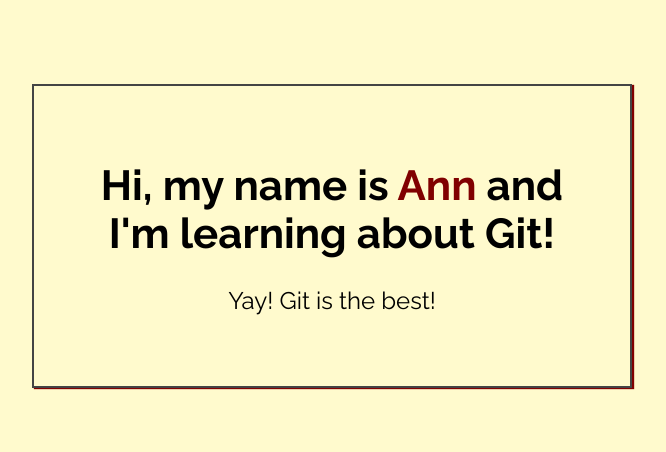
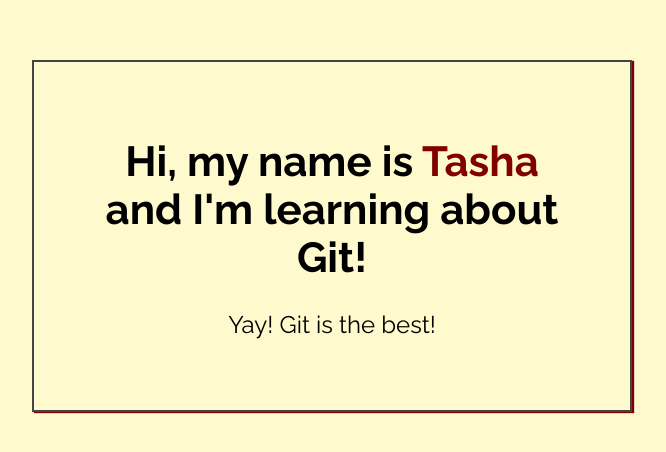
Before and after one commit to tashadanner/my-first-repo, a plain HTML site: page index.html in a window 1280 px wide. Shown: the part 164-616 px from the top of the page, without its empty margins (308-974 px from the left). Drawn offline with Linux system fonts and the light colour scheme.

Commit message:
Added own name to index.html

```diff
--- a/index.html
+++ b/index.html
@@ -14,7 +14,7 @@
 <body>
 
     <div class="greeting">
-        <h1>Hi, my name is <span class="highlight">Ann</span> and I'm learning about Git! </h1>
+        <h1>Hi, my name is <span class="highlight">Tasha</span> and I'm learning about Git! </h1>
 
         <p>Yay! Git is the best!</p>
     </div>
```
